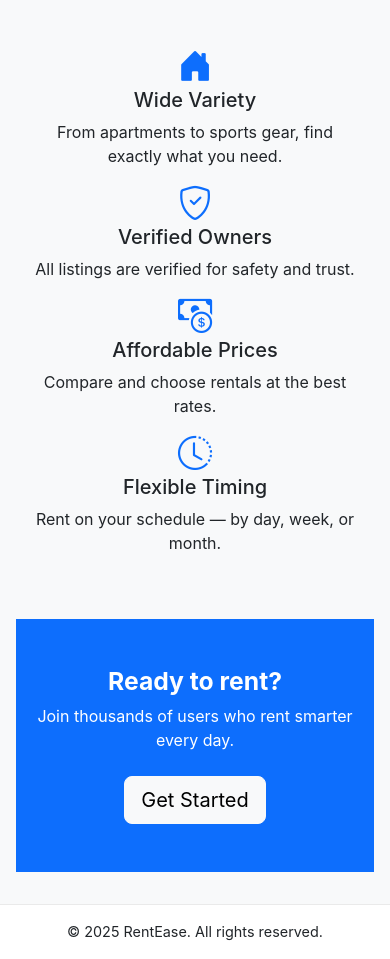
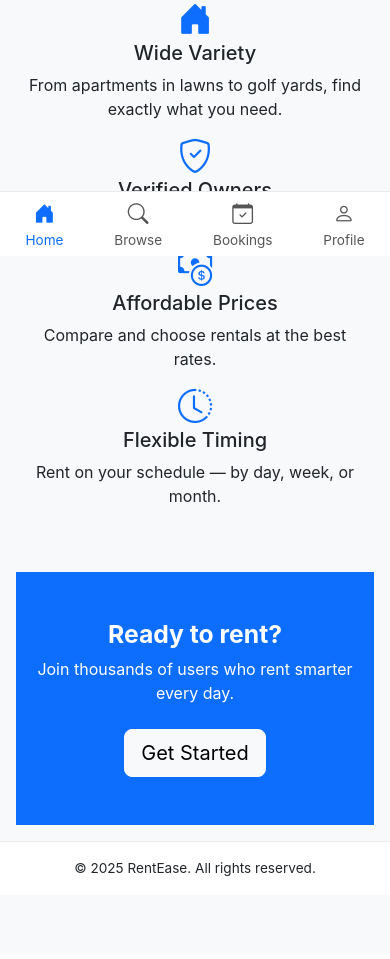
Before and after one commit to earlywinter96/rentease, a Flask app: page / in a window 390 px wide. Shown: the part 588-1547 px from the top of the page. Run offline with Flask 3, Linux system fonts and the light colour scheme.

Commit message:
Owner/User dashboards, responsive base layout, mobile nav

```diff
--- a/app/routes/main.py
+++ b/app/routes/main.py
@@ -8,21 +8,12 @@ from app.models import User, Booking, Court, Facility, UserRole, BookingStatus
 
 main = Blueprint("main", __name__)
 
-# -------------------- Redirect old auth paths --------------------
-@main.route("/register")
-def redirect_register():
-    return redirect(url_for("auth.register"))
-
-@main.route("/login")
-def redirect_login():
-    return redirect(url_for("auth.login"))
-
 # -------------------- Dashboard --------------------
 @main.route("/dashboard")
 @login_required
 def dashboard():
     """
-    Role-based scoping:
+    Role-based dashboards:
       - admin: everything
       - owner: only their facilities & related bookings
       - user: only their bookings
@@ -102,8 +93,8 @@ def dashboard():
                                    .order_by(func.sum(Booking.total_price).desc()) \
                                    .limit(6).all()
 
-    return render_template(
-        "bookings/dashboard.html",
+    # Context data shared by all dashboards
+    context_data = dict(
         total_rentals=int(total_rentals),
         total_revenue=float(total_revenue),
         active_rentals=int(active_rentals),
@@ -114,6 +105,14 @@ def dashboard():
         role=current_user.role.value if isinstance(current_user.role, UserRole) else str(current_user.role)
     )
 
+    # Render different dashboard per role
+    if current_user.role == UserRole.admin:
+        return render_template("bookings/dashboard.html", **context_data)
+    elif current_user.role == UserRole.owner:
+        return render_template("bookings/dashboard_owner.html", **context_data)
+    else:
+        return render_template("bookings/dashboard_user.html", **context_data)
+
 # -------------------- Home --------------------
 @main.route("/")
 def home():
--- /dev/null
+++ b/app/static/css/style.css
@@ -0,0 +1,6 @@
+.navbar-brand img {
+    height: 40px;
+    margin-right: 8px;
+    border-radius: 5px;
+    box-shadow: 0px 0px 5px rgba(0, 0, 0, 0.2);
+}
--- a/app/templates/base.html
+++ b/app/templates/base.html
@@ -16,18 +16,20 @@
         body {
             background-color: #f8f9fa;
             font-family: 'Inter', sans-serif;
+            padding-bottom: 60px; /* Space for bottom nav */
         }
-        .navbar-brand {
-            font-weight: 700;
-            font-size: 1.3rem;
-            letter-spacing: 0.5px;
+        .navbar-brand img {
+            height: 40px;
+            width: auto;
+            transition: all 0.3s ease;
         }
-        .nav-link.active {
-            font-weight: 600;
-            border-bottom: 2px solid #0d6efd;
+        @media (max-width: 576px) {
+            .navbar-brand img {
+                height: 28px;
+            }
         }
         .content-wrapper {
-            padding: 2rem 1rem;
+            padding: 1rem;
         }
         .card {
             border-radius: 12px;
@@ -36,7 +38,53 @@
             background: #fff;
             border-top: 1px solid #eaeaea;
             padding: 1rem;
-            font-size: 0.9rem;
+            font-size: 0.85rem;
+        }
+        /* Animated hamburger */
+        .navbar-toggler {
+            border: none;
+            outline: none;
+        }
+        .navbar-toggler-icon {
+            transition: transform 0.3s ease;
+        }
+        .navbar-toggler.collapsed .navbar-toggler-icon {
+            transform: rotate(0deg);
+        }
+        .navbar-toggler:not(.collapsed) .navbar-toggler-icon {
+            transform: rotate(90deg);
+        }
+        /* Sticky bottom nav for mobile */
+        .bottom-nav {
+            display: none;
+        }
+        @media (max-width: 576px) {
+            .bottom-nav {
+                display: flex;
+                justify-content: space-around;
+                align-items: center;
+                position: fixed;
+                bottom: 0;
+                left: 0;
+                right: 0;
+                background: #fff;
+                border-top: 1px solid #eaeaea;
+                padding: 6px 0;
+                z-index: 999;
+            }
+            .bottom-nav a {
+                text-decoration: none;
+                color: #555;
+                font-size: 0.85rem;
+                text-align: center;
+            }
+            .bottom-nav a.active {
+                color: #0d6efd;
+            }
+            .bottom-nav i {
+                font-size: 1.3rem;
+                display: block;
+            }
         }
     </style>
 </head>
@@ -45,29 +93,23 @@
 <!-- NAVBAR -->
 <nav class="navbar navbar-expand-lg navbar-light bg-white shadow-sm sticky-top">
     <div class="container-fluid">
-        <a class="navbar-brand text-primary" href="{{ url_for('main.home') }}">
-            <i class="bi bi-house-door-fill"></i> RentEase
+
+        <!-- Brand Logo -->
+        <a class="navbar-brand d-flex align-items-center" href="{{ url_for('main.home') }}">
+            <img src="{{ url_for('static', filename='images/rent.png') }}" alt="RentEase Logo" class="me-2">
+            RentEase
         </a>
-                    {% if current_user.is_authenticated and current_user.role == "admin" %}
-            <li class="nav-item dropdown">
-            <a class="nav-link dropdown-toggle" href="#" id="adminDropdown" role="button" data-bs-toggle="dropdown">
-                Admin
-            </a>
-            <ul class="dropdown-menu">
-                <li><a class="dropdown-item" href="{{ url_for('booking.admin_facilities') }}">Facility Approval</a></li>
-                <li><a class="dropdown-item" href="{{ url_for('booking.admin_bookings') }}">Booking Overview</a></li>
-            </ul>
-            </li>
-            {% endif %}
 
-
-        <button class="navbar-toggler" type="button" data-bs-toggle="collapse"
+        <!-- Mobile Menu Button -->
+        <button class="navbar-toggler collapsed" type="button" data-bs-toggle="collapse"
                 data-bs-target="#navbarNav" aria-controls="navbarNav" aria-expanded="false"
                 aria-label="Toggle navigation">
             <span class="navbar-toggler-icon"></span>
         </button>
 
+        <!-- Menu Items -->
         <div class="collapse navbar-collapse" id="navbarNav">
+
             <!-- LEFT NAV -->
             <ul class="navbar-nav me-auto">
                 {% if current_user.is_authenticated %}
@@ -76,6 +118,16 @@
                         <li class="nav-item"><a class="nav-link" href="{{ url_for('booking.list_facilities') }}">Facilities</a></li>
                         <li class="nav-item"><a class="nav-link" href="{{ url_for('booking.my_bookings') }}">Bookings</a></li>
                         <li class="nav-item"><a class="nav-link" href="{{ url_for('auth.manage_users') }}">Users</a></li>
+                        <!-- Admin Dropdown -->
+                        <li class="nav-item dropdown">
+                            <a class="nav-link dropdown-toggle" href="#" id="adminDropdown" role="button" data-bs-toggle="dropdown">
+                                Admin
+                            </a>
+                            <ul class="dropdown-menu">
+                                <li><a class="dropdown-item" href="{{ url_for('booking.admin_facilities') }}">Facility Approval</a></li>
+                                <li><a class="dropdown-item" href="{{ url_for('booking.admin_bookings') }}">Booking Overview</a></li>
+                            </ul>
+                        </li>
                     {% elif current_user.role == "owner" %}
                         <li class="nav-item"><a class="nav-link" href="{{ url_for('main.dashboard') }}">Dashboard</a></li>
                         <li class="nav-item"><a class="nav-link" href="{{ url_for('booking.list_facilities') }}">My Facilities</a></li>
@@ -107,6 +159,7 @@
                     <li class="nav-item"><a class="nav-link" href="{{ url_for('auth.register') }}">Register</a></li>
                 {% endif %}
             </ul>
+
         </div>
     </div>
 </nav>
@@ -114,6 +167,22 @@
 <!-- CONTENT -->
 <div class="content-wrapper container-fluid">
     {% block content %}{% endblock %}
+</div>
+
+<!-- Sticky Bottom Navigation (Mobile Only) -->
+<div class="bottom-nav">
+    <a href="{{ url_for('main.home') }}" class="{% if request.endpoint == 'main.home' %}active{% endif %}">
+        <i class="bi bi-house-door-fill"></i> Home
+    </a>
+    <a href="{{ url_for('booking.list_facilities') }}" class="{% if request.endpoint == 'booking.list_facilities' %}active{% endif %}">
+        <i class="bi bi-search"></i> Browse
+    </a>
+    <a href="{{ url_for('booking.my_bookings') }}" class="{% if request.endpoint == 'booking.my_bookings' %}active{% endif %}">
+        <i class="bi bi-calendar-check"></i> Bookings
+    </a>
+    <a href="{{ url_for('auth.profile') }}" class="{% if request.endpoint == 'auth.profile' %}active{% endif %}">
+        <i class="bi bi-person"></i> Profile
+    </a>
 </div>
 
 <!-- FOOTER -->
--- a/app/templates/bookings/index.html
+++ b/app/templates/bookings/index.html
@@ -6,7 +6,7 @@
 <section class="bg-dark text-white text-center py-5" style="background: url('/static/images/rentals-bg.jpg') center/cover no-repeat;">
     <div class="container py-5">
         <h1 class="display-4 fw-bold">Rent Anything, Anytime, Anywhere</h1>
-        <p class="lead mb-4">From tools to tuxedos, from homes to holiday gear — we’ve got you covered.</p>
+        <p class="lead mb-4">From apartments to holiday gear — we’ve got you covered.</p>
         <form class="d-flex justify-content-center mb-3">
             <input class="form-control w-50 me-2" type="search" placeholder="Search rentals..." aria-label="Search">
             <button class="btn btn-primary px-4" type="submit">Search</button>
@@ -23,7 +23,7 @@
             <div class="col-md-3">
                 <i class="bi bi-house-door-fill display-4 text-primary mb-3"></i>
                 <h5>Wide Variety</h5>
-                <p>From apartments to sports gear, find exactly what you need.</p>
+                <p>From apartments in lawns to golf yards, find exactly what you need.</p>
             </div>
             <div class="col-md-3">
                 <i class="bi bi-shield-check display-4 text-primary mb-3"></i>
```
Also changed, not shown: app/templates/bookings/dashboard_owner.html (added, +84 -0 lines), app/templates/bookings/dashboard_user.html (added, +93 -0 lines), README.md (added), app/README.md (deleted), app/static/images/rent.png (added).
